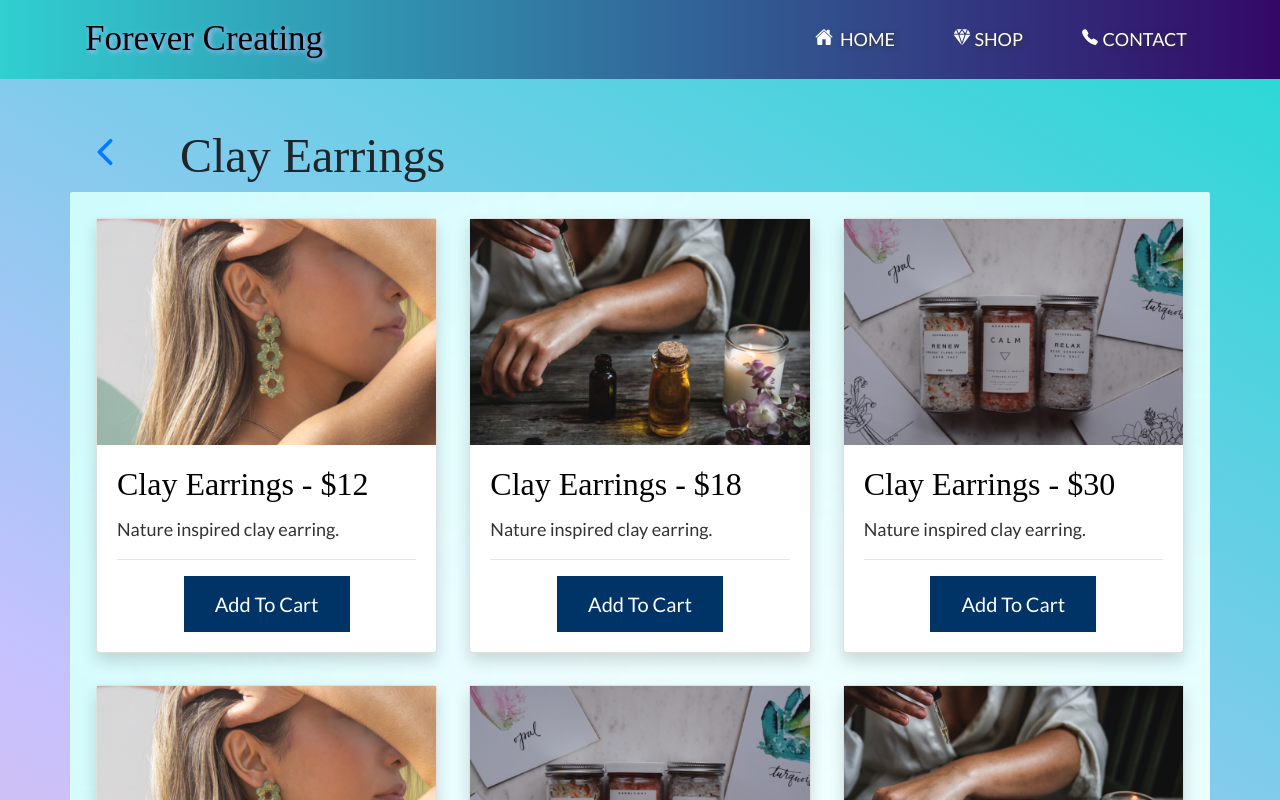
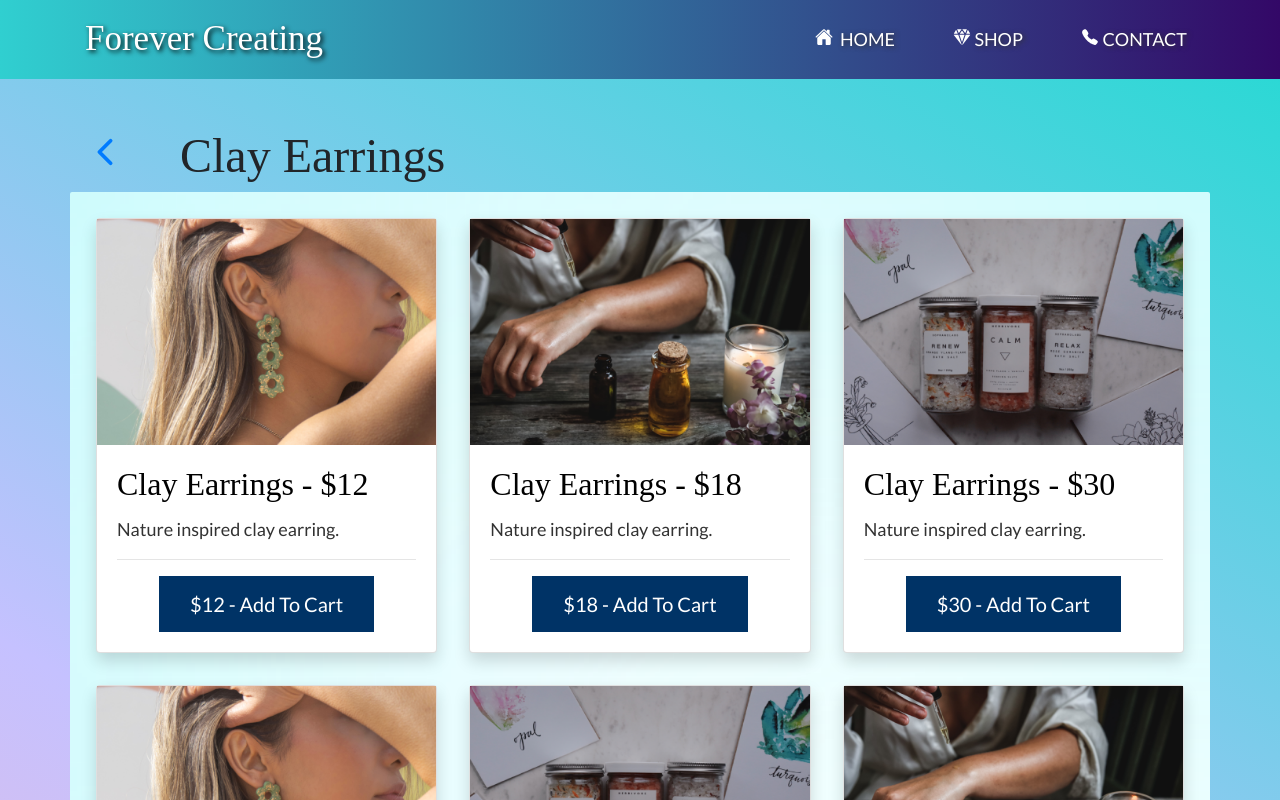
Before and after one commit to Pracasap/Clay-Earrings, a React (Create React App) app: page /shop/ClayEarrings in a window 1280 px wide. Shown: the top 800 px of the page. Built offline with nearby package versions, Linux system fonts and the light colour scheme; a web font is replaced by a local one.

Commit message:
changed navbarbrand color, text-shadow

```diff
--- a/src/App.css
+++ b/src/App.css
@@ -7,10 +7,10 @@ body {
   -moz-osx-font-smoothing: grayscale;
   background-color: #fff;
   font-family: 'Lato', 'Arial', sans-serif !important;
-  font-weight: 400;
+  font-weight: 400 !important;
   text-rendering: optimizeLegibility;
   overflow-x: hidden;
-  font-size: 16px;
+  font-size: 16px !important;
   scroll-behavior: smooth;
 }
 
@@ -20,8 +20,8 @@ body {
 }
 
 .NavbarBrand {
-  color: rgb(0, 0, 0) !important;
-  text-shadow: 2px 2px 5px rgb(202, 188, 255) !important;
+  color: rgb(255, 255, 255) !important;
+  text-shadow: 2px 2px 5px rgb(0, 0, 0) !important;
   font-size: 35px !important;
   font-weight: 500;
   font-family: 'Style Script', cursive;
@@ -58,7 +58,6 @@ h1, h2 {
 h1 {
   font-family: 'Style Script', cursive;
   font-size: 9rem !important;
-
   text-shadow: 2px 2px 7px #000 !important; /* horizontal-offset vertical-offset 'blur' colour */
   -moz-text-shadow: 0 0 2px #000;
   -webkit-text-shadow: 0 0 2px #000;
@@ -123,10 +122,12 @@ button[type=reset] {
 .social-links {
   font-size: 28px !important;
   text-align: right;
+  text-shadow: 2px 2px 5px rgb(12, 11, 15) !important;
 }
 
 .copyright {
   text-align: left;
+  color: rgb(255, 255, 255);
   display: grid !important;
   align-content: center !important;
 }
@@ -272,7 +273,6 @@ button[type=reset] {
     -moz-text-shadow: 0 0 2px #000;
     -webkit-text-shadow: 0 0 2px #000;
     line-height: 0.8 !important;
-    padding-top: 20vh;
   }
 
   h2 {
@@ -285,9 +285,11 @@ button[type=reset] {
     -moz-text-shadow: 0 0 2px #000;
     -webkit-text-shadow: 0 0 2px #000;
   }
+
   .home {
     min-height: 95vh !important;
     display: grid !important;
-    align-content:flex-start !important;
+    align-content: center !important;
+    padding-bottom: 15vh;
   }
 }
--- a/src/Components/EarringsComponent.js
+++ b/src/Components/EarringsComponent.js
@@ -45,7 +45,7 @@ const RenderEarrings = ({earring}) => {
             <hr></hr>
             <div className="d-flex justify-content-center">
                 <Link to={ `/shop` }>
-                    <Button className="btn btn-full btn-lg">Add To Cart</Button>
+                    <Button className="btn btn-full btn-lg">{earring.price} - Add To Cart</Button>
                 </Link>
             </div>
             </CardBody>
```
